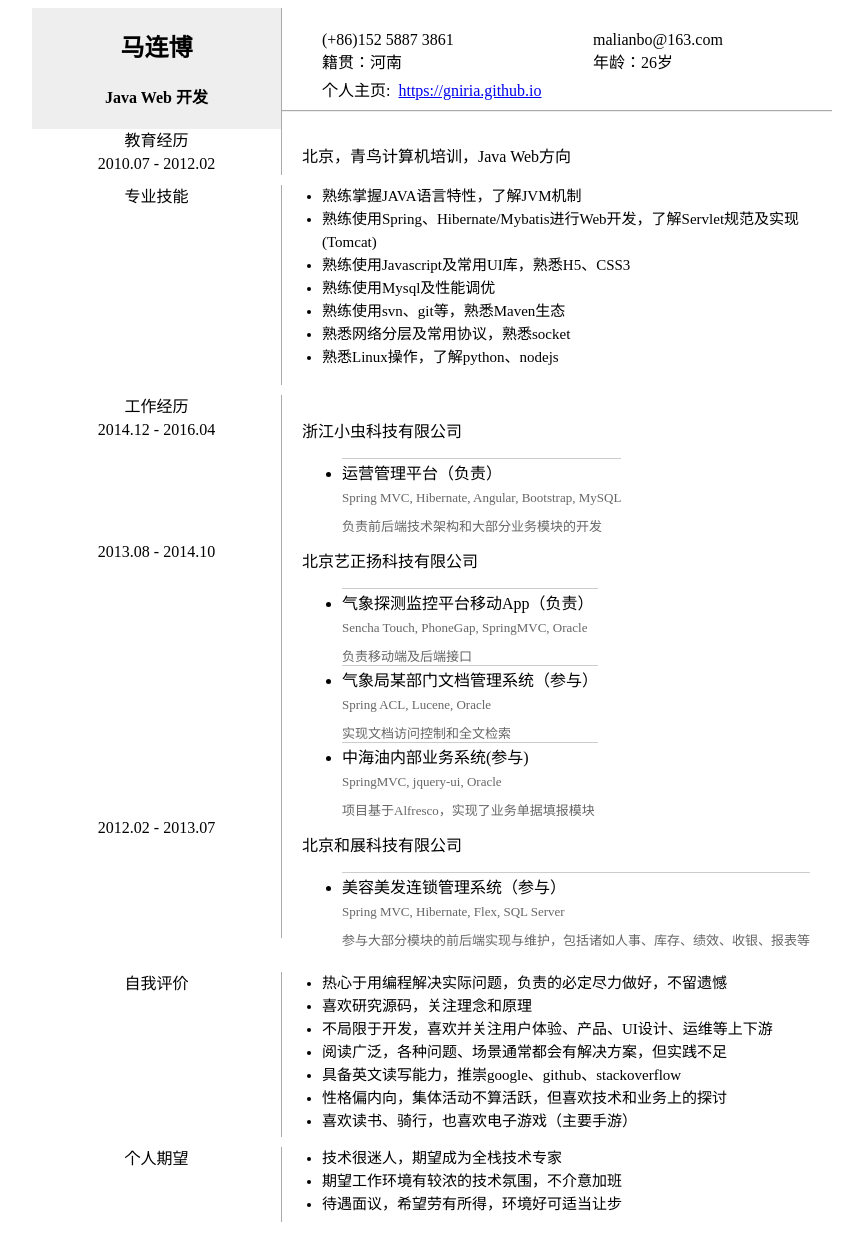
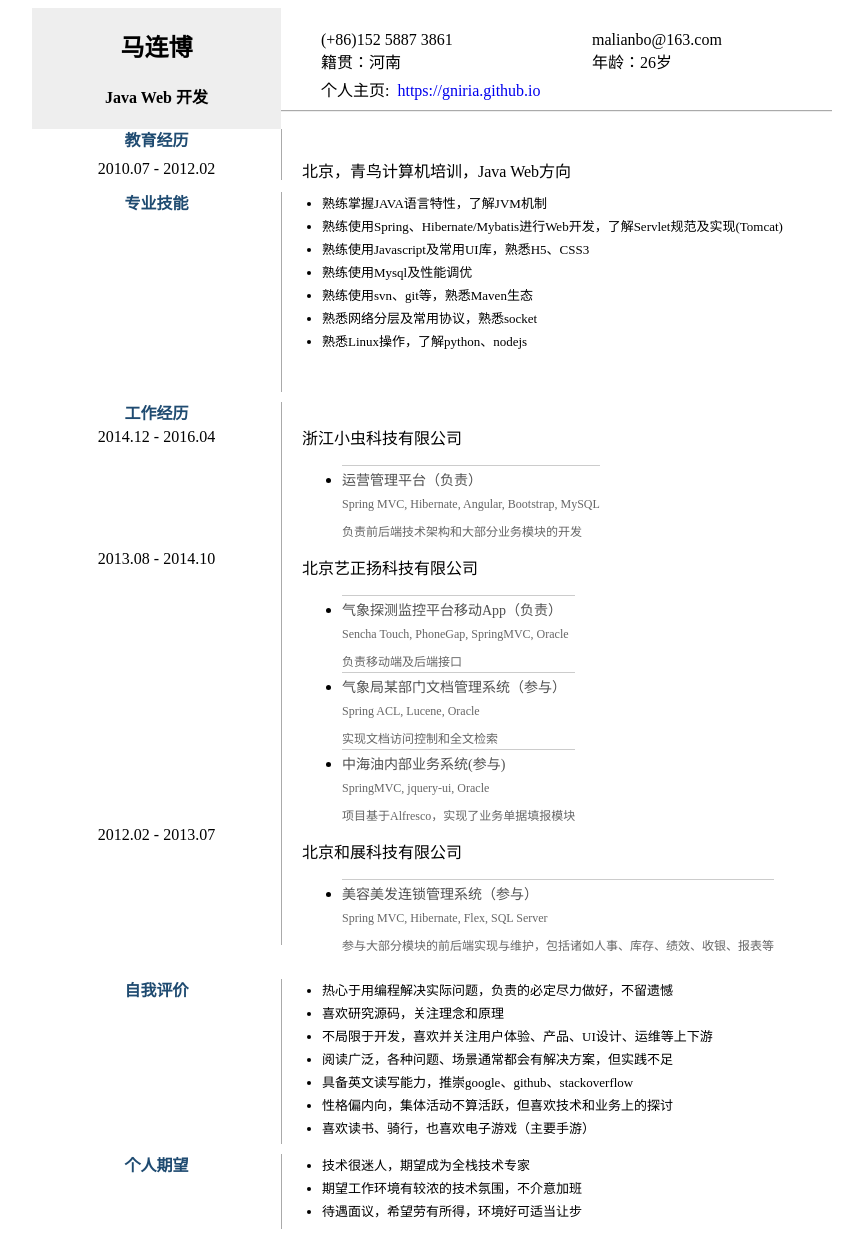
Before and after one commit to Gniria/hamster, a Jekyll site: the page fav/profile.html, which Jekyll copies as it is, in a window 1280 px wide. Shown: the whole page, without its empty margins (208-1071 px from the left). Built offline with Jekyll 4.4.1, drawn with Linux system fonts in a browser that asks for light colours.

Commit message:
个人简历样式微调

```diff
--- a/fav/profile.html
+++ b/fav/profile.html
@@ -71,12 +71,13 @@
 li > .title {
   display: block;
   line-height: 23px;
+  font-size: 14px;
 }
 
 li > .keywords, .desc {
   display: block;
   color: #666;
-  font-size: 13px;
+  font-size: 12px;
   padding: 5px 0;
 }
 
@@ -96,16 +97,27 @@ li > .keywords, .desc {
   margin: 0;
   text-align: left;
   line-height: 23px;
-  font-size: 15px;
+  font-size: 13px;
 }
 
+a {
+  text-decoration: none;
+}
 
+.section-title {
+  font-weight: bold;
+  color: rgb(31,75,113);
+}
+
+li > .title {
+  color: rgb(80,80,80);
+}
 
 </style>
 <body>
   <div class="content">
     <div class="header">
-      <div class="name-block left-section">
+      <div class="name-block left-section" style="border: none;">
         <h2>马连博</h2>
         <h4>Java Web 开发</h4>
       </div>
@@ -120,11 +132,11 @@ li > .keywords, .desc {
 
     <div class="edu">
       <div class="left-section">
-        <span class="left-span">教育经历</span>
-        <span class="left-span date-span">2010.07 - 2012.02</span>
+        <span class="left-span section-title">教育经历</span>
+        <span class="left-span date-span" style="margin-top: 5px;">2010.07 - 2012.02</span>
       </div>
       <div class="right-section">
-        <div style="text-align: left; padding-left: 20px; padding-top: 14px;">
+        <div style="text-align: left; padding-left: 20px; padding-top: 29px;">
         北京，青鸟计算机培训，Java Web方向
         </div>
       </div>
@@ -132,7 +144,7 @@ li > .keywords, .desc {
 
     <div class="skills">
       <div class="left-section" style="height: 200px;">
-        <span class="left-span">专业技能</span>
+        <span class="left-span section-title">专业技能</span>
       </div>
       <div class="right-section">
         <ul class="ul-list">
@@ -149,7 +161,7 @@ li > .keywords, .desc {
 
     <div class="experience">
       <div class="left-section">
-        <span class="left-span">工作经历</span>
+        <span class="left-span section-title">工作经历</span>
         <span class="left-span date-span" style="height: 122px;">2014.12 - 2016.04</span>
         <span class="left-span date-span" style="height: 276px;">2013.08 - 2014.10</span>
         <span class="left-span date-span" style="height: 122px;">2012.02 - 2013.07</span>
@@ -200,7 +212,7 @@ li > .keywords, .desc {
 
     <div class="judge">
       <div class="left-section" style="height: 165px;">
-        <span class="left-span">自我评价</span>
+        <span class="left-span section-title">自我评价</span>
       </div>
       <div class="right-section">
         <ul class="ul-list">
@@ -217,7 +229,7 @@ li > .keywords, .desc {
 
     <div class="expect">
       <div class="left-section" style="height: 75px;">
-        <span class="left-span">个人期望</span>
+        <span class="left-span section-title">个人期望</span>
       </div>
       <div class="right-section">
         <ul class="ul-list">
```
